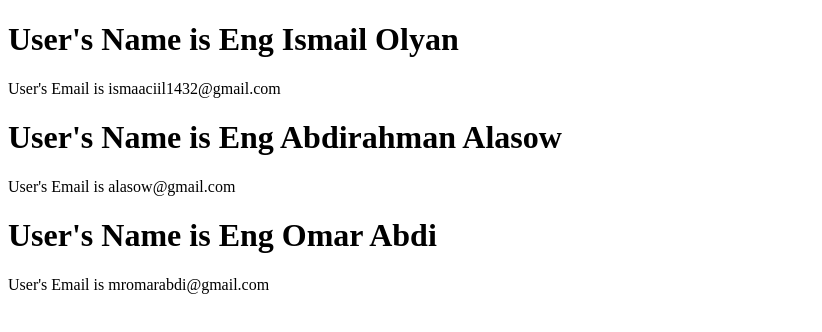
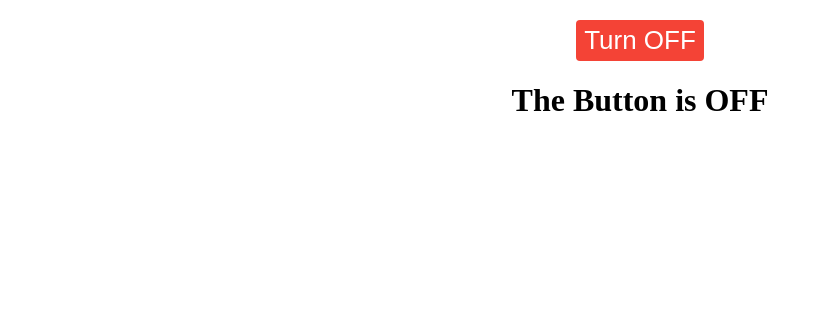
Before and after one commit to IsmailOlyan/06-REACT-EXERCISE-FILES, a React (Vite) app: page / in a window 1280 px wide. Shown: the top 332 px of the page, without its empty margins (0-822 px from the left). Built offline with nearby package versions, Linux system fonts and the light colour scheme.

Commit message:
react exercise file

```diff
--- a/src/App.jsx
+++ b/src/App.jsx
@@ -2,9 +2,22 @@
 // import UserCard from './components/Exercise-01/UserCard';
 // import Layout from './Layout'
 // import Blog from './components/Exercise-03/UserCard';
+// import UserCard from './components/Exercise-03/UserCard';
 
-import UserCard from './components/Exercise-03/UserCard';
+// setCount toggle
+// import { useState } from "react";
+import ToggleButton from './Components/Exercise-04/ToggleButton';
+
+
 function App(){
+
+  // setCount toggle
+  // const [count, setCount] = useState(0);
+  // const increament = ()=>{
+
+  //   setCount(count + 1)
+  // }
+
   return (
     <>
       {/* < UserCard/> */}
@@ -12,7 +25,7 @@ function App(){
       {/* <Blog /> */}
 
 
-      <UserCard
+      {/* <UserCard
         name="Eng Ismail Olyan"
         email="ismaaciil1432@gmail.com"
       />
@@ -23,7 +36,14 @@ function App(){
       <UserCard
         name="Eng Omar Abdi"
         email="mromarabdi@gmail.com"
-      />
+      /> */}
+
+  {/* setCount toggle */}
+  {/* <h1>you clicked {count} times</h1>
+  <button onClick={increament} style={{ backgroundColor: 'blue', color: 'white' }}>
+    click me
+  </button> */}
+      <ToggleButton />
 
     </>
   )
--- /dev/null
+++ b/src/Components/Exercise-04/ToggleButton.jsx
@@ -0,0 +1,23 @@
+import { useState } from 'react'
+
+function ToggleButton() {
+
+    const [isOn, setIsOn] = useState(false)
+
+    const toggle = () => {
+        setIsOn(!isOn)
+    }
+
+    return (
+        <div style={{ textAlign: 'center', marginTop: '20px' }}>
+
+            <button onClick={toggle} style={{ backgroundColor: isOn ? '#4CAF50' : '#F44336', color: 'white', border: 'none', borderRadius: '4px', padding: '5px 8px', fontSize: '26px' }}
+
+            >Turn {isOn ? 'ON' : 'OFF'}</button>
+            {isOn ? <h1>The Button is ON</h1> : <h1>The Button is OFF</h1>}
+
+
+        </div>
+    )
+}
+export default ToggleButton;
```
Also changed, not shown: src/Components/Exercise-04/Screenshot 2026-07-02 200124.png (added), src/Components/Exercise-04/Screenshot 2026-07-02 200137.png (added).
